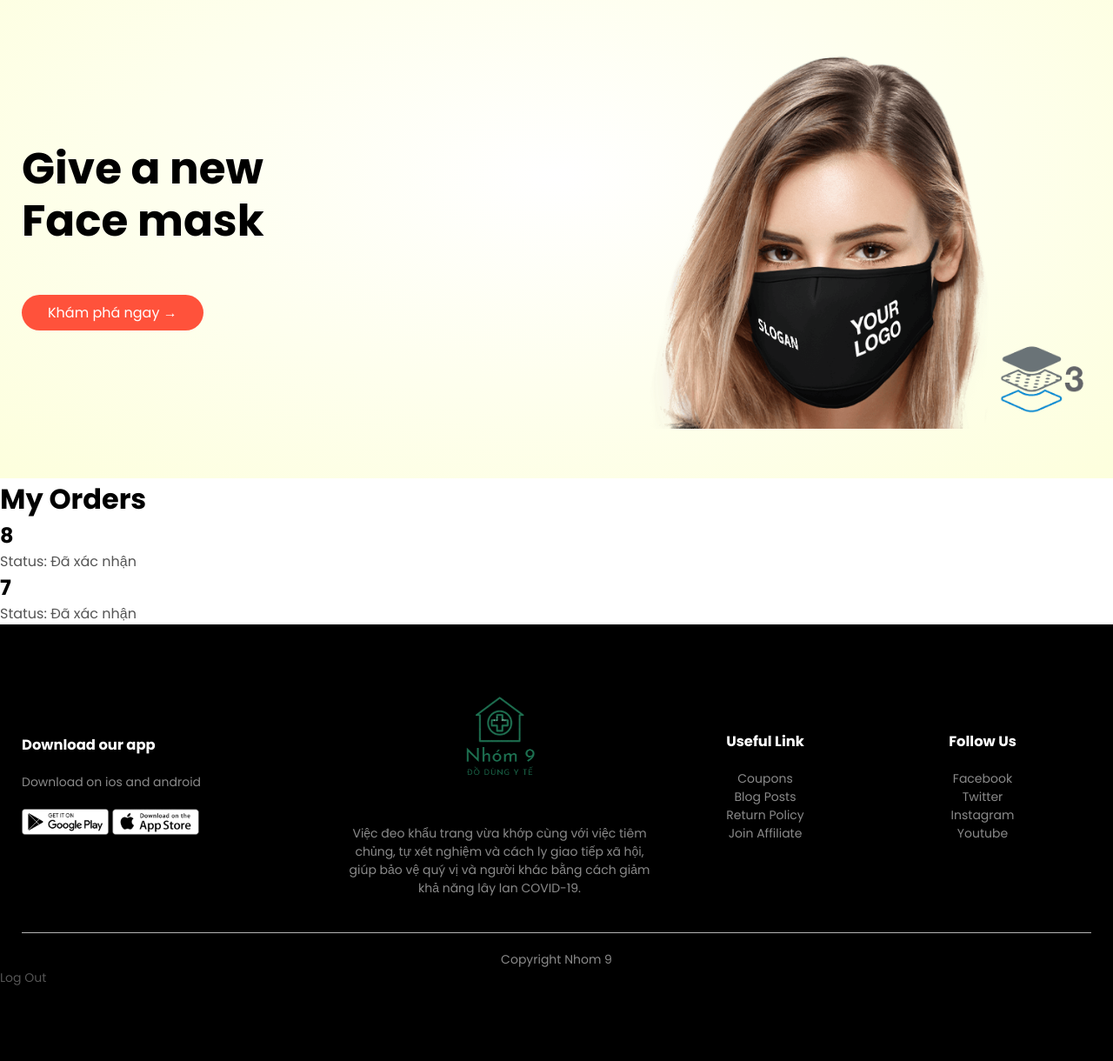
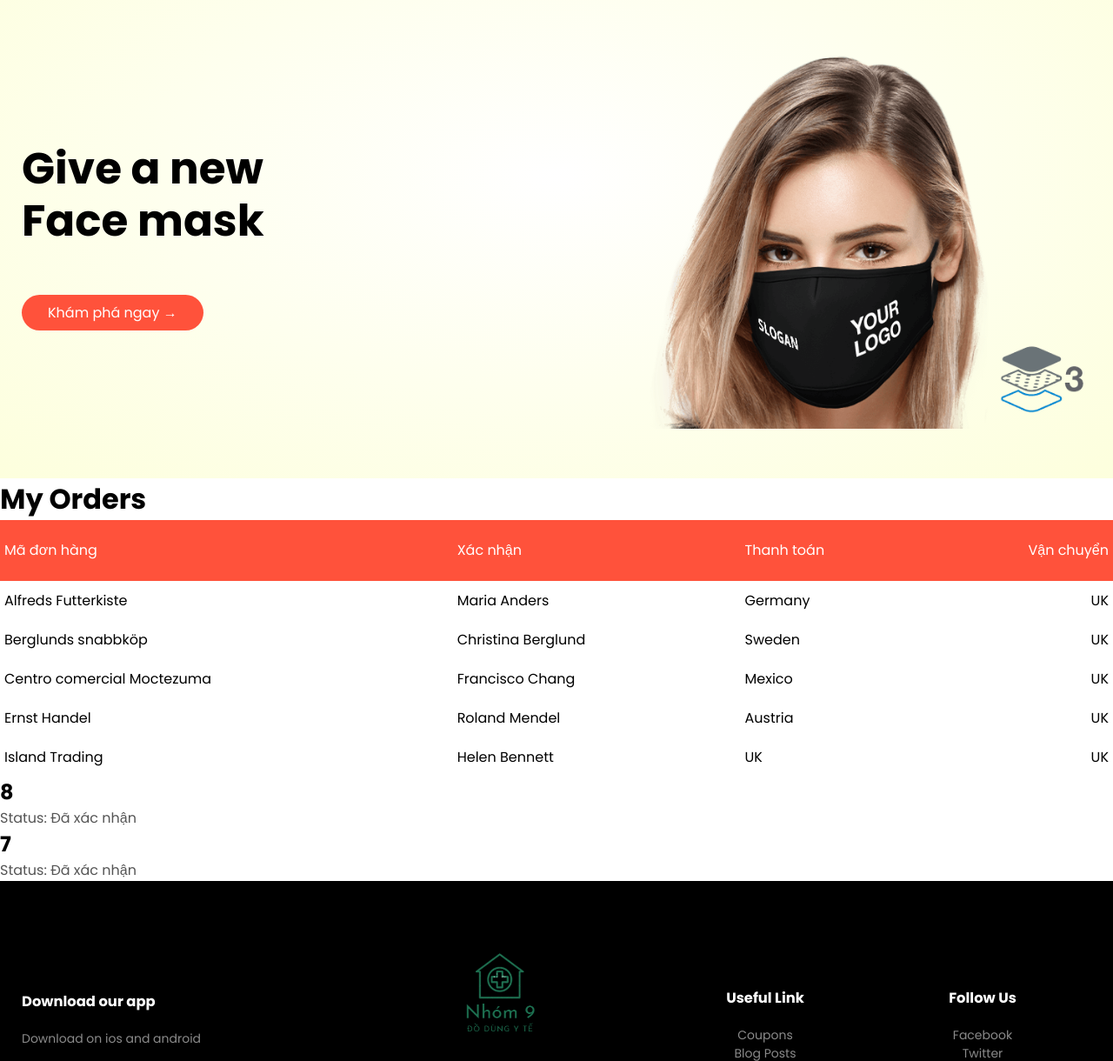
Before and after one commit to tihii8898/Web-do-dung-y-te, a Django app: page /my-orders in a window 1280 px wide. Shown: the part 142-1362 px from the top of the page at 87% size. Before the commit the page ends 1275 px from the top, so only its background shows below. Run offline with Django 4.2, Linux system fonts and the light colour scheme; a user stored in the database is signed in; data comes from the database, SQL or seed files in the repository; both versions use the stored data as it was after the commit.

Commit message:
fix my-order page

```diff
--- a/YTE/base/templates/base/account.html
+++ b/YTE/base/templates/base/account.html
@@ -43,7 +43,7 @@
                         </form>
                         <div class="action">
                             <p>Chưa có tài khoản ? </p>
-                            <a href="{% url 'signup' %}?next={{nextFromLG}}">=> Đăng kí <=</a>
+                            <a href="{% url 'signup' %}?next={{nextFromLG}}"><button class="reg-btn">Đăng Ký</button></a>
                         </div>
                     {% else %}
                         <form id="xRegForm" method='POST'>
@@ -64,7 +64,7 @@
                         </form>
                         <div class="action">
                             <p>Đã có tài khoản ? </p>
-                            <a href="{% url 'login' %}">=> Đăng nhập <=</a>
+                            <a href="{% url 'login' %}"> <button class="login-btn">Đăng Nhập</button></a>
                         </div>
                     {% endif %}
                 </divsetCustomValidity>
--- a/YTE/base/templates/base/my-orders.html
+++ b/YTE/base/templates/base/my-orders.html
@@ -7,6 +7,46 @@
 
 
 <h1>My Orders</h1>
+
+<table class="table-order">
+    <tr>
+      <th>Mã đơn hàng</th>
+      <th>Xác nhận</th>
+      <th>Thanh toán</th>
+      <th>Vận chuyển</th>
+    </tr>
+    <tr>
+        <td>Alfreds Futterkiste</td>
+        <td>Maria Anders</td>
+        <td>Germany</td>
+        <td>UK</td>
+      </tr>
+      <tr>
+        <td>Berglunds snabbköp</td>
+        <td>Christina Berglund</td>
+        <td>Sweden</td>
+        <td>UK</td>
+      </tr>
+      <tr>
+        <td>Centro comercial Moctezuma</td>
+        <td>Francisco Chang</td>
+        <td>Mexico</td>
+        <td>UK</td>
+      </tr>
+      <tr>
+        <td>Ernst Handel</td>
+        <td>Roland Mendel</td>
+        <td>Austria</td>
+        <td>UK</td>
+      </tr>
+      <tr>
+        <td>Island Trading</td>
+        <td>Helen Bennett</td>
+        <td>UK</td>
+        <td>UK</td>
+      </tr>
+</table>
+
 
 {% for order in orders %}
     <h2>{{order}}</h2>
--- a/YTE/static/css/style.css
+++ b/YTE/static/css/style.css
@@ -30,6 +30,16 @@ a{
 p{
     color: #555
 }
+
+.login-btn{
+    display: inline-block;
+    background: #ff523b;
+    color: white;
+    padding: 8px 30px;
+    border-radius: 30px;
+    transition: background 0.5s;
+}
+
 .container{
     max-width: 1300px;
     margin:auto;
@@ -382,7 +392,13 @@ th:last-child{
     border: none;
     font-size: 15px;
   }
-
+/* order */
+.table-order{
+    width: 100%;
+}
+.table-order th {
+    height: 70px;
+  }
 /* account-page */
 .account-page{
     padding: 50px 0;
@@ -460,6 +476,7 @@ form a{
     border: none;
     font-size: 15px;
   }
+
 /* media query for menu */
 @media only screen and (max-width: 800px){
     nav ul{
```
Also changed, not shown: YTE/db.sqlite3.
